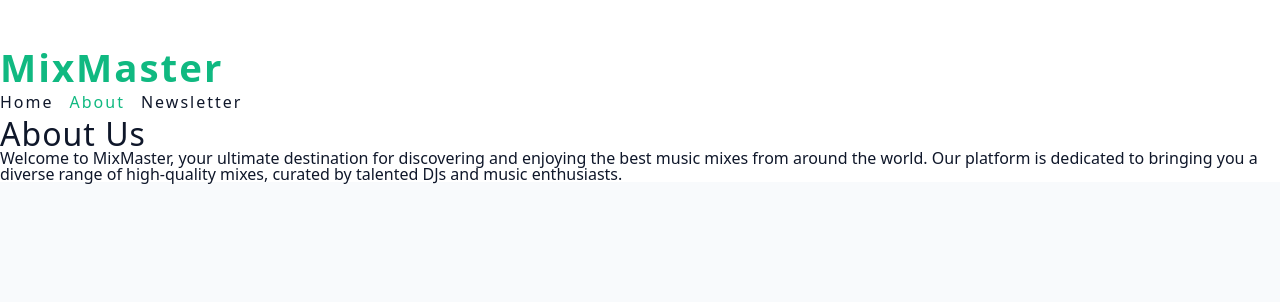
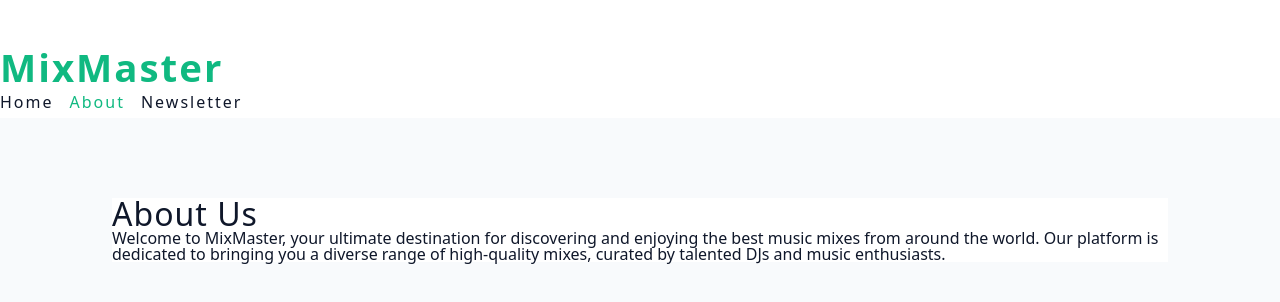
Before and after one commit to azizkcm09/Mixmaster, a React (Vite) app: page /about in a window 1280 px wide. Shown: the top 302 px of the page. Built offline with nearby package versions, Linux system fonts and the light colour scheme.

Commit message:
page layout

```diff
--- a/src/index.css
+++ b/src/index.css
@@ -66,8 +66,8 @@ html {
 
 body {
   background: var(--backgroundColor);
-  font-family: system-ui, -apple-system, BlinkMacSystemFont, 'Segoe UI', Roboto,
-    Oxygen, Ubuntu, Cantarell, 'Open Sans', 'Helvetica Neue', sans-serif;
+  font-family: system-ui, -apple-system, BlinkMacSystemFont, "Segoe UI", Roboto,
+    Oxygen, Ubuntu, Cantarell, "Open Sans", "Helvetica Neue", sans-serif;
   font-weight: 400;
   line-height: 1;
   color: var(--textColor);
--- a/src/pages/HomeLayout.jsx
+++ b/src/pages/HomeLayout.jsx
@@ -6,7 +6,9 @@ const HomeLayout = () => {
   return (
     <>
       <Navbar />
-      <Outlet />
+      <section className="page">
+        <Outlet />
+      </section>
     </>
   );
 };
```
